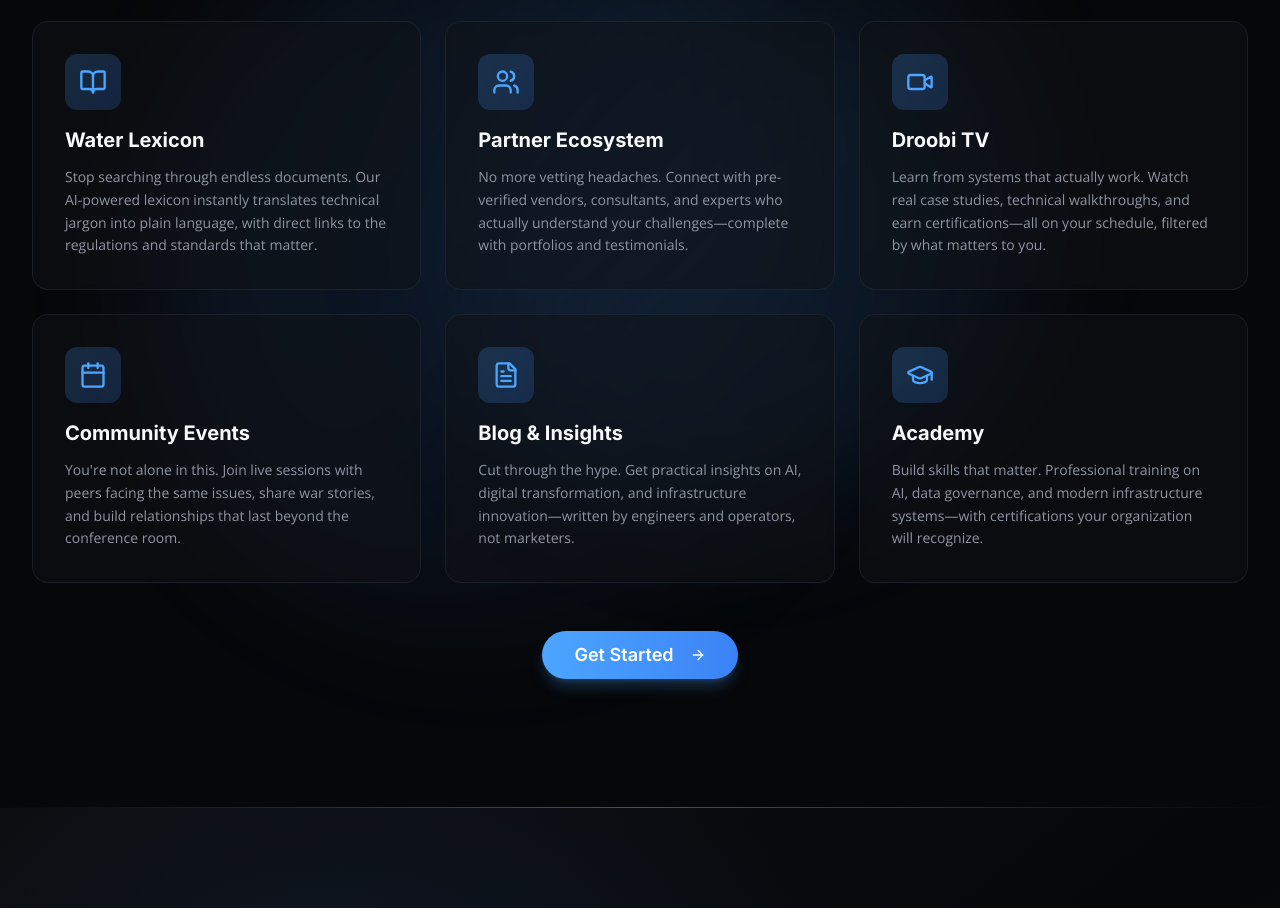
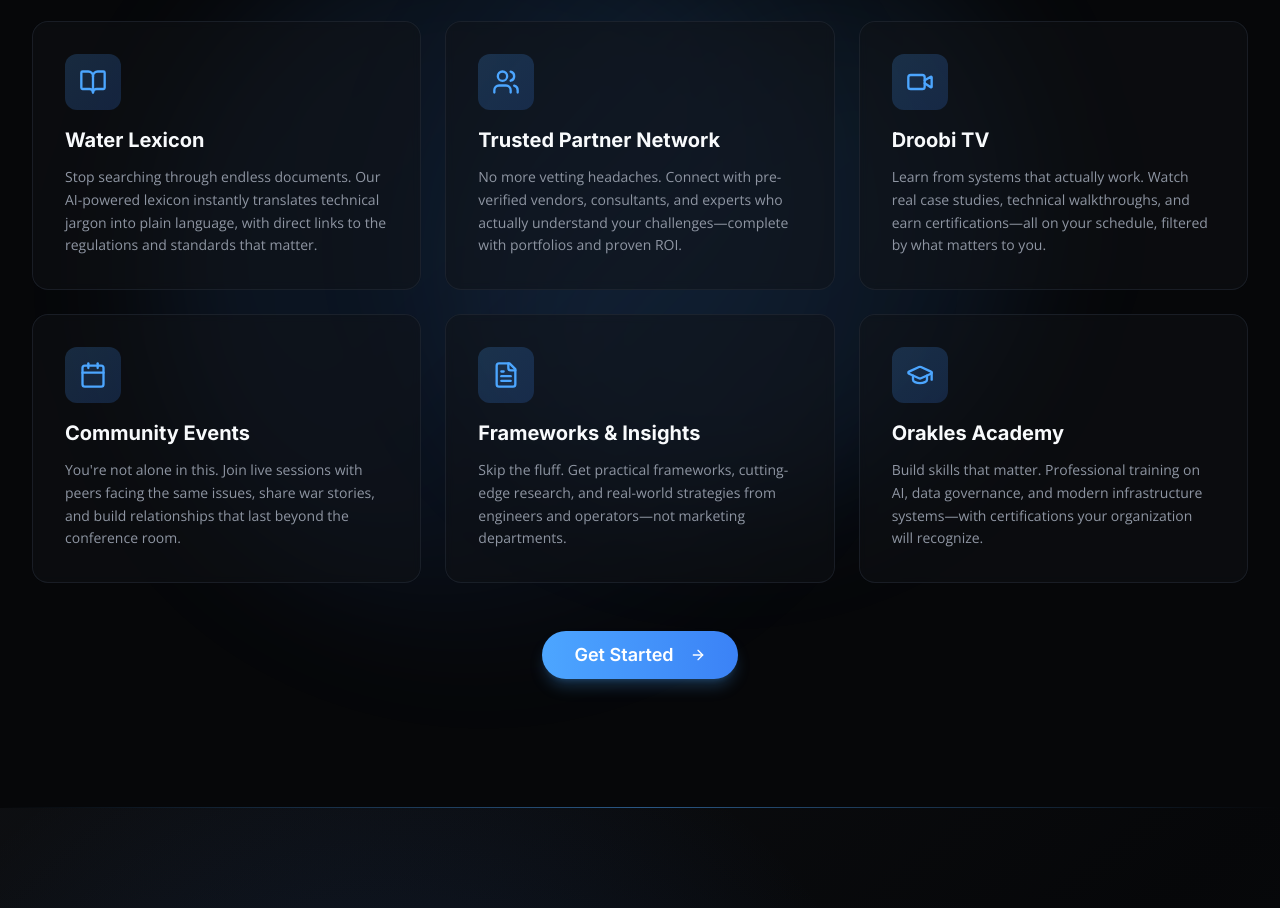
Before and after one commit to APAS2025/apaslabs, a React (Vite) app: page / in a window 1280 px wide. Shown: the part 5300-6208 px from the top of the page. Built offline with nearby package versions, Linux system fonts and the light colour scheme.

Commit message:
Refactor AICapabilitiesSection titles

```diff
--- a/src/components/AICapabilitiesSection.tsx
+++ b/src/components/AICapabilitiesSection.tsx
@@ -13,8 +13,8 @@ export const AICapabilitiesSection = () => {
     },
     {
       icon: Users,
-      title: "Partner Ecosystem",
-      description: "No more vetting headaches. Connect with pre-verified vendors, consultants, and experts who actually understand your challenges—complete with portfolios and testimonials.",
+      title: "Trusted Partner Network",
+      description: "No more vetting headaches. Connect with pre-verified vendors, consultants, and experts who actually understand your challenges—complete with portfolios and proven ROI.",
       link: "/partnerships"
     },
     {
@@ -31,13 +31,13 @@ export const AICapabilitiesSection = () => {
     },
     {
       icon: FileText,
-      title: "Blog & Insights",
-      description: "Cut through the hype. Get practical insights on AI, digital transformation, and infrastructure innovation—written by engineers and operators, not marketers.",
+      title: "Frameworks & Insights",
+      description: "Skip the fluff. Get practical frameworks, cutting-edge research, and real-world strategies from engineers and operators—not marketing departments.",
       link: null
     },
     {
       icon: GraduationCap,
-      title: "Academy",
+      title: "Orakles Academy",
       description: "Build skills that matter. Professional training on AI, data governance, and modern infrastructure systems—with certifications your organization will recognize.",
       link: null
     }
```
